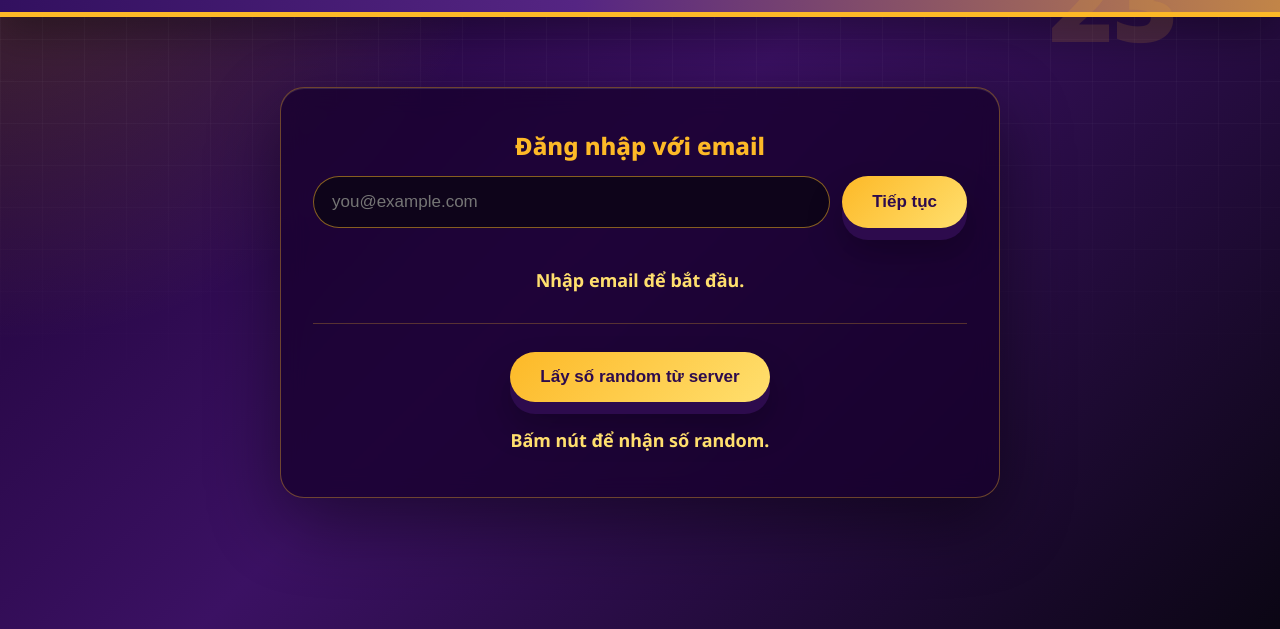
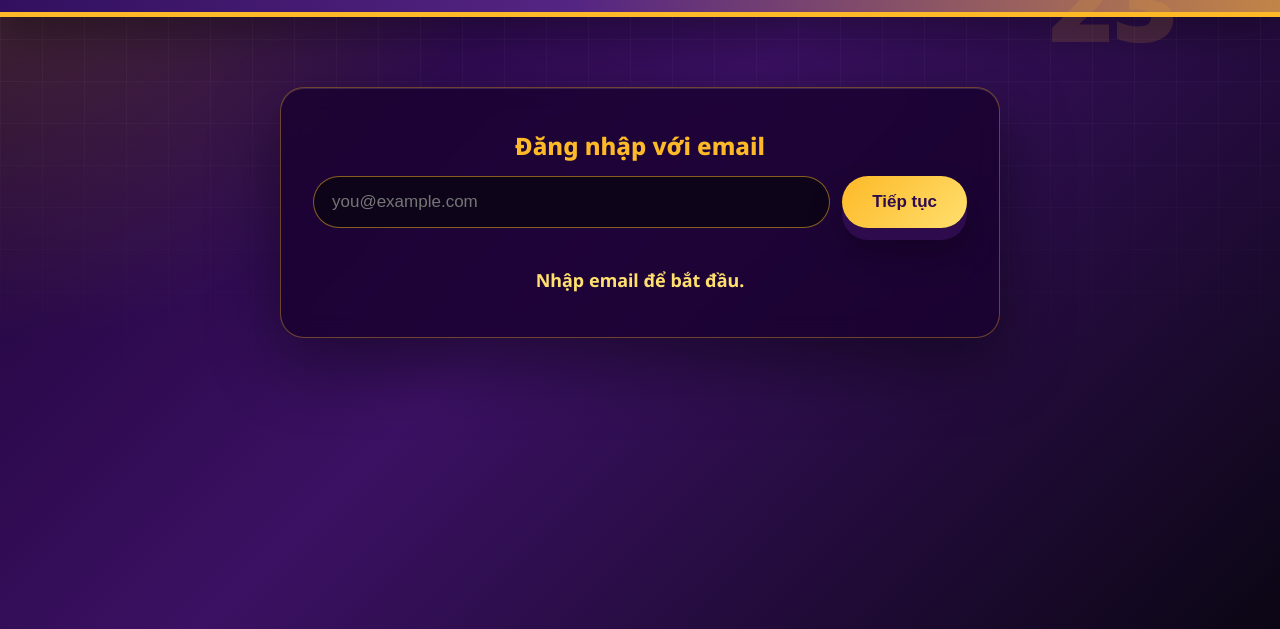
Before and after one commit to tuongtaylorswitch/Lebron-site, a website: page index.html in a window 1280 px wide. Shown: the part 171-800 px from the top of the page. Drawn offline with Linux system fonts and the light colour scheme; no server answers.

Commit message:
Demo finished

```diff
--- a/index.html
+++ b/index.html
@@ -51,10 +51,10 @@
       <p id="verify-code-result">Mã nằm trong email vừa gửi.</p>
     </form>
 
-    <section class="random-box" aria-live="polite">
-      <button id="random-button" type="button">Lấy số random từ server</button>
-      <p id="random-result">Bấm nút để nhận số random.</p>
-    </section>
+    <!-- <section class="random-box" aria-live="polite">
+      <button id="random-button" type="button">Bebug</button>
+      <p id="random-result">Debug.</p>
+    </section> -->
   </main>
 
   <script src="script.js"></script>
--- a/style.css
+++ b/style.css
@@ -347,4 +347,5 @@ button:active {
   p {
     font-size: 16px;
   }
+
 }
```
